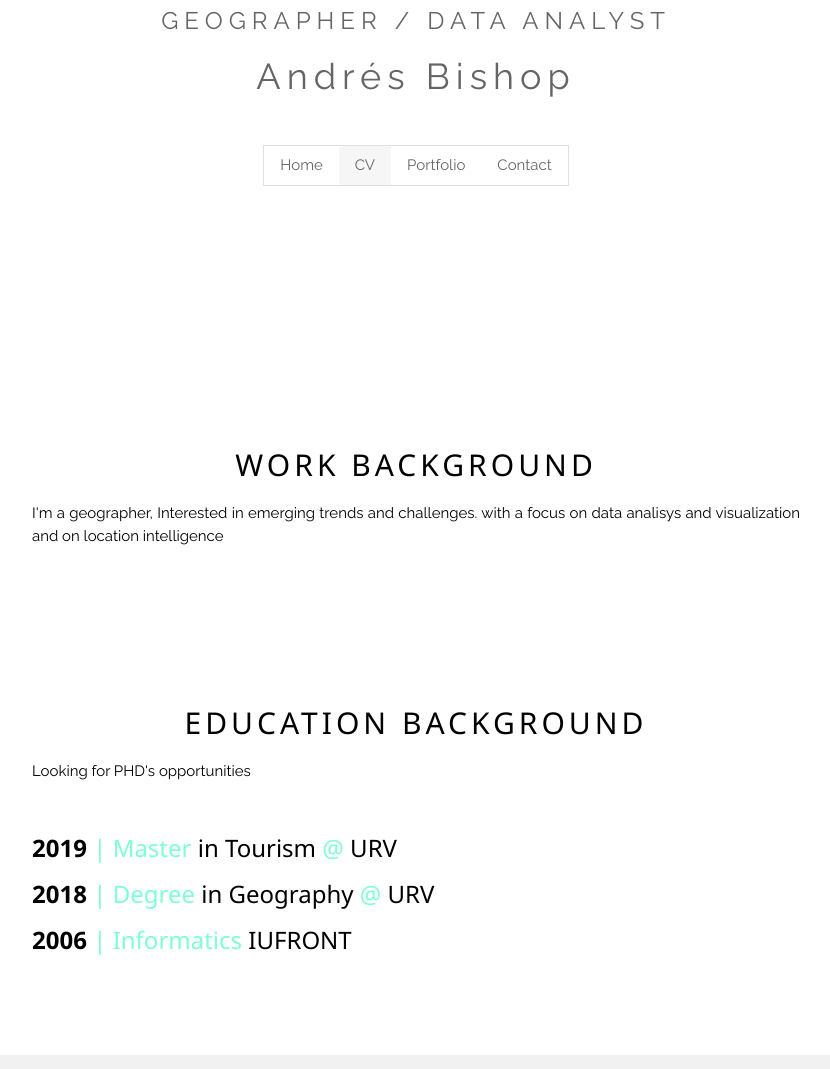
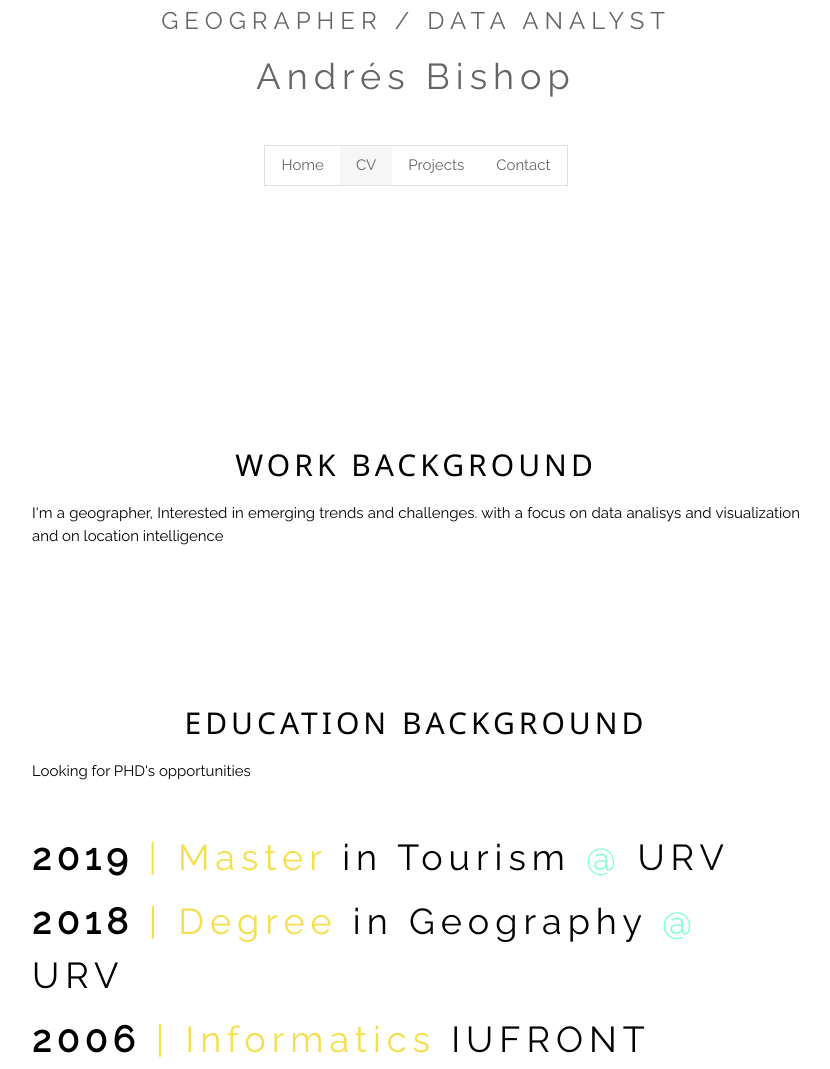
Before and after one commit to AndresBishop/AndresBishop.github.io, a plain HTML site: page index.html in a window 1280 px wide. Shown: the part 151-1220 px from the top of the page, without its empty margins (224-1054 px from the left). Drawn offline with nearby package versions, Linux system fonts and the light colour scheme.

Commit message:
Color and size changes in Education list

```diff
--- a/index.html
+++ b/index.html
@@ -25,7 +25,7 @@ h1 {letter-spacing: 6px}
     <div class="w3-bar w3-border">
       <a href="#" class="w3-bar-item w3-button">Home</a>
       <a href="#" class="w3-bar-item w3-button w3-light-grey">CV</a>
-      <a href="#" class="w3-bar-item w3-button">Portfolio</a>
+      <a href="#" class="w3-bar-item w3-button">Projects</a>
       <a href="#" class="w3-bar-item w3-button w3-hide-small">Contact</a>
     </div>
   </div>
@@ -42,9 +42,9 @@ h1 {letter-spacing: 6px}
     <h2 class="w3-wide">EDUCATION BACKGROUND </h2>
     <p class="w3-justify">Looking for PHD's opportunities</p>
 	  <br>
- <h3 align="left"><b>2019</b> <font color="#7fffd4" >| Master</font> in Tourism <font color="#7fffd4" >@</font> URV </h3>
- <h3 align="left"><b>2018</b> <font color="#7fffd4" >| Degree</font> in Geography <font color="#7fffd4" >@</font> URV </h3>
- <h3 align="left"><b>2006</b> <font color="#7fffd4" >| Informatics </font> IUFRONT </h3>
+ <h1 align="left"><b>2019</b> <font color="#F5DF4D" >| Master</font> in Tourism <font color="#7fffd4" >@</font> URV </h3>
+ <h1 align="left"><b>2018</b> <font color="#F5DF4D" >| Degree</font> in Geography <font color="#7fffd4" >@</font> URV </h3>
+ <h1 align="left"><b>2006</b> <font color="#F5DF4D" >| Informatics </font> IUFRONT </h3>
 
      <br>
 
```
